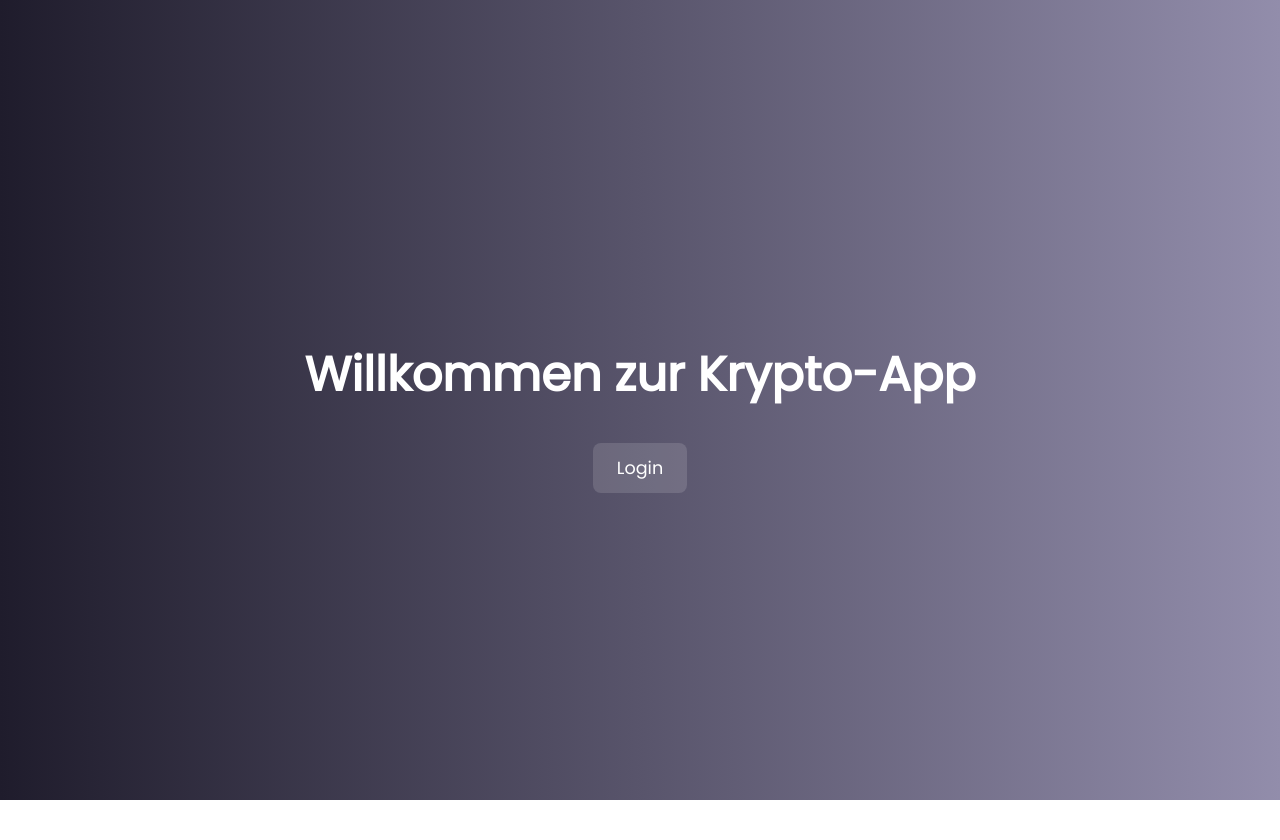
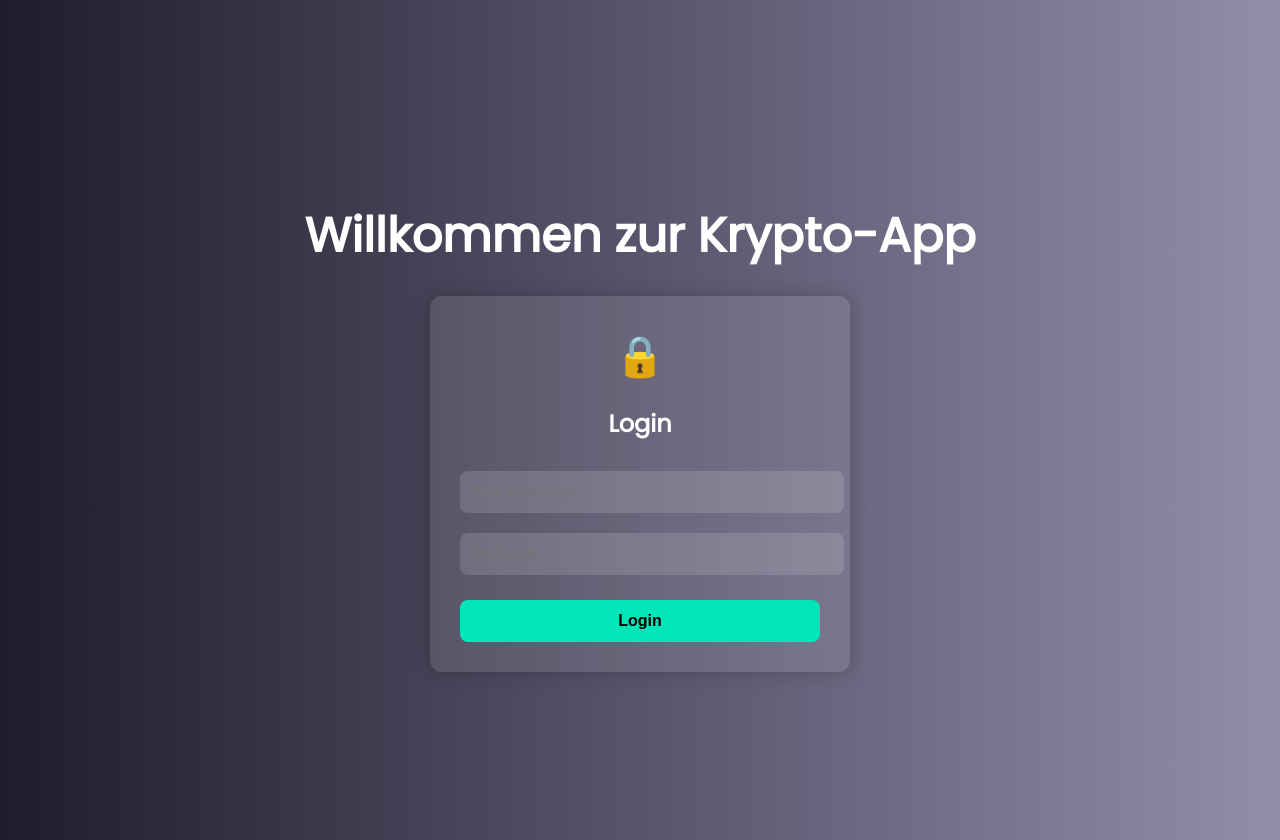
Before and after one commit to Chuck2610/krypto-app, a website: page index.html in a window 1280 px wide. Before the commit the page ends 800 px from the top, so only its background shows below. Drawn offline with Linux system fonts and the light colour scheme; some packages are replaced by stand-ins of ours; a script that the page names is missing.

Commit message:
Startseite modernisiert – nur Login

```diff
--- a/index.html
+++ b/index.html
@@ -3,12 +3,12 @@
 <head>
   <meta charset="UTF-8" />
   <meta name="viewport" content="width=device-width, initial-scale=1.0" />
-  <title>Krypto App</title>
-  <link href="https://fonts.googleapis.com/css2?family=Poppins&display=swap" rel="stylesheet">
+  <title>Krypto App – Login</title>
+  <link href="https://fonts.googleapis.com/css2?family=Poppins&display=swap" rel="stylesheet" />
+  <script src="https://cdn.jsdelivr.net/npm/sweetalert2@11"></script>
   <style>
     body {
       margin: 0;
-      padding: 0;
       font-family: 'Poppins', sans-serif;
       background: linear-gradient(to right, #1f1c2c, #928dab);
       color: white;
@@ -18,30 +18,84 @@
       align-items: center;
       height: 100vh;
       text-align: center;
+      padding: 20px;
     }
 
     h1 {
       font-size: 3rem;
-      margin-bottom: 2rem;
+      margin-bottom: 1.5rem;
     }
 
-    a {
-      text-decoration: none;
-      background-color: #ffffff22;
-      padding: 0.75rem 1.5rem;
-      border-radius: 8px;
-      color: white;
-      font-size: 1.1rem;
-      transition: background 0.3s;
+    .login-box {
+      background: rgba(255, 255, 255, 0.1);
+      padding: 30px;
+      border-radius: 12px;
+      box-shadow: 0 0 20px rgba(0,0,0,0.2);
+      max-width: 360px;
+      width: 100%;
     }
 
-    a:hover {
-      background-color: #ffffff55;
+    input {
+      width: 100%;
+      padding: 12px;
+      margin: 10px 0;
+      border-radius: 8px;
+      border: none;
+      background: #ffffff22;
+      color: white;
+      font-size: 16px;
+    }
+
+    button {
+      width: 100%;
+      padding: 12px;
+      margin-top: 15px;
+      background: #00e6b8;
+      color: black;
+      border: none;
+      border-radius: 8px;
+      font-weight: bold;
+      font-size: 16px;
+      cursor: pointer;
+    }
+
+    button:hover {
+      background: #00bfa6;
+    }
+
+    .icon {
+      font-size: 40px;
+      margin-bottom: 10px;
     }
   </style>
 </head>
 <body>
   <h1>Willkommen zur Krypto-App</h1>
-  <a href="login.html">Login</a>
+  <div class="login-box">
+    <div class="icon">🔒</div>
+    <h2>Login</h2>
+    <input type="text" id="username" placeholder="Benutzername" />
+    <input type="password" id="password" placeholder="Passwort" />
+    <button onclick="login()">Login</button>
+  </div>
+
+  <script>
+    function login() {
+      const username = document.getElementById('username').value.trim();
+      const password = document.getElementById('password').value.trim();
+
+      const CORRECT_USERNAME = "admin";
+      const CORRECT_PASSWORD = "geheim123";
+
+      if (username === CORRECT_USERNAME && password === CORRECT_PASSWORD) {
+        Swal.fire('Erfolgreich', 'Login erfolgreich!', 'success').then(() => {
+          // Zielseite kannst du später hier festlegen
+          window.location.href = "dashboard.html";
+        });
+      } else {
+        Swal.fire('Fehler', 'Benutzername oder Passwort falsch.', 'error');
+      }
+    }
+  </script>
 </body>
 </html>
```
